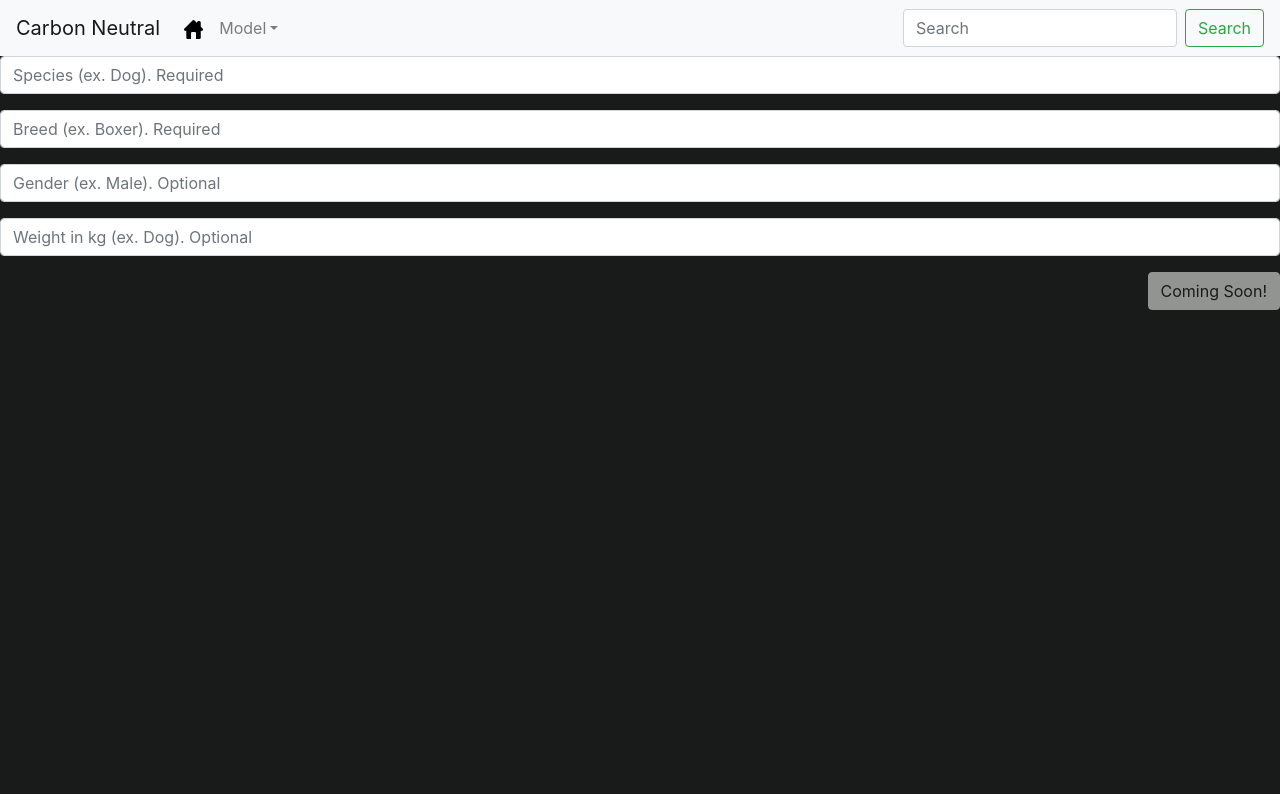
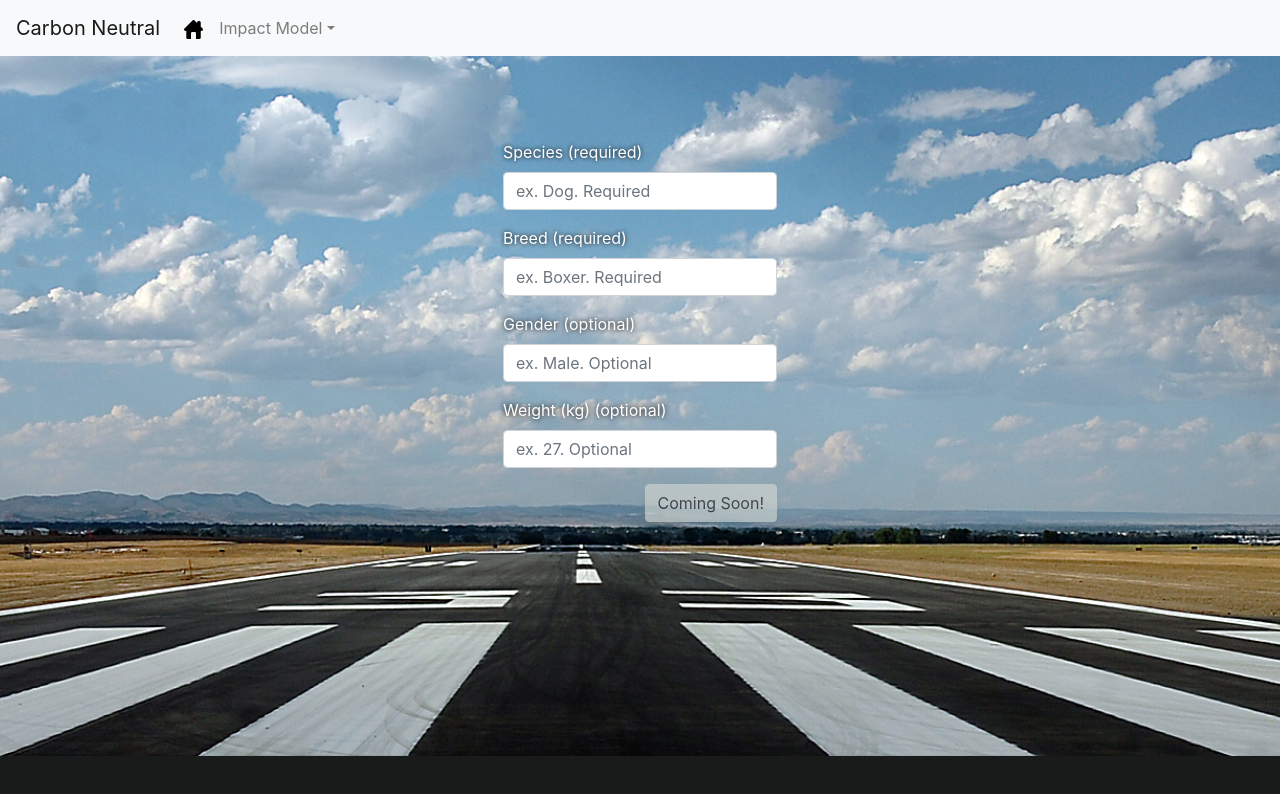
Before and after one commit to cgad/carbon-neutral, a React (Create React App) app in the folder client/: page /pet in a window 1280 px wide. Shown: the top 794 px of the page. Built offline with nearby package versions, Linux system fonts and the light colour scheme.

Commit message:
Edit navbar, pet and road trip page styling, homepage styling

```diff
--- a/client/public/styling/flight.css
+++ b/client/public/styling/flight.css
@@ -95,6 +95,7 @@
 .results {
   text-align: center;
   color: rgb(248, 248, 248);
+  font-size: 18px;
 }
 
 .list-group-item {
--- a/client/public/styling/footprint.css
+++ b/client/public/styling/footprint.css
@@ -22,3 +22,7 @@
 .dropdown-content {
   text-shadow: none;
 }
+
+#modelBtn {
+  font-size: 20px;
+}
--- a/client/src/components/Form/Dropdown.js
+++ b/client/src/components/Form/Dropdown.js
@@ -4,7 +4,7 @@ import "./Form.css";
 
 export const Dropdown = () => (
     <div className="dropdown">
-        <button className="dropbtn">Impact Model</button>
+        <button className="dropbtn" id="modelBtn">Impact Model</button>
         <div className="dropdown-content">
         {/* instead of anchor tags to react Link and import React, { Link } from "react"*/}
             {/* <a href="/roadtrip">Road Trip</a>
--- a/client/src/components/Nav/Nav.js
+++ b/client/src/components/Nav/Nav.js
@@ -14,7 +14,7 @@ const Nav = () => (
         </li>
         <li className="nav-item dropdown">
           <a className="nav-link dropdown-toggle" href="#" id="navbarDropdown" role="button" data-toggle="dropdown" aria-haspopup="true" aria-expanded="false">
-            Model
+            Impact Model
           </a>
           <div className="dropdown-menu" aria-labelledby="navbarDropdown">
             <a className="dropdown-item" href="/roadtrip">Road Trip</a>
@@ -23,10 +23,10 @@ const Nav = () => (
           </div>
         </li>
       </ul>
-      <form className="form-inline my-2 my-lg-0">
+      {/* <form className="form-inline my-2 my-lg-0">
         <input className="form-control mr-sm-2" type="search" placeholder="Search" aria-label="Search"></input>
         <button className="btn btn-outline-success my-2 my-sm-0" type="submit">Search</button>
-      </form>
+      </form> */}
     </div>
   </nav>
 )
--- a/client/src/pages/Flight/Flight.js
+++ b/client/src/pages/Flight/Flight.js
@@ -42,6 +42,7 @@ class Flight extends Component {
                 await this.setState({ current: res.data });
                 this.loadAllSearches();
             })
+            .then(console.log(this.current.results))
             .catch(err => console.log(err));
     };
 
@@ -83,7 +84,7 @@ class Flight extends Component {
                             onChange={this.handleInputChange}
                             value={this.state.destination}
                             name="destination"
-                            placeholder="ex. FLL"
+                            placeholder="ex. SYR"
                         />
                         {/* <label>Airline (optional)</label>
                         <Input
--- a/client/src/pages/Pet/Pet.js
+++ b/client/src/pages/Pet/Pet.js
@@ -42,38 +42,45 @@ class Pet extends Component {
         return (
             <main className="wrapper">
                 <Nav></Nav>
+                <section className="section parallax bg1">
                     <form>
+                        <label>Species (required)</label>
                         <Input
                             onChange={this.handleInputChange}
                             value={this.state.species}
                             name="species"
-                        placeholder="Species (ex. Dog). Required"
+                            placeholder="ex. Dog. Required"
                         />
+                        <label>Breed (required)</label>
                         <Input
                             onChange={this.handleInputChange}
                             value={this.state.breed}
                             name="breed"
-                        placeholder="Breed (ex. Boxer). Required"
+                            placeholder="ex. Boxer. Required"
                         />
+                        <label>Gender (optional)</label>
                         <Input
                             onChange={this.handleInputChange}
                             value={this.state.gender}
                             name="gender"
-                        placeholder="Gender (ex. Male). Optional"
+                            placeholder="ex. Male. Optional"
                         />
+                        <label>Weight (kg) (optional)</label>
                         <Input
                             onChange={this.handleInputChange}
                             value={this.state.weight}
                             name="weight"
-                        placeholder="Weight in kg (ex. Dog). Optional"
+                            placeholder="ex. 27. Optional"
                         />
                         <FormBtn
+                            // disabled when no species and breed
                             disabled={!(this.state.species && this.state.breed)}
                             onClick={this.handleFormSubmit}
                         >
                             Coming Soon!
                         </FormBtn>
                     </form>
+                </section>
             </main>
         )
     }
--- a/client/src/pages/Roadtrip/Roadtrip.js
+++ b/client/src/pages/Roadtrip/Roadtrip.js
@@ -82,7 +82,7 @@ class Roadtrip extends Component {
                             name="destination"
                             placeholder="ex. Syracuse, NY"
                         />
-                        <p>Car Details</p>
+                        <p><strong>Car Details</strong> (optional)</p>
                         <label>Year</label>
                         <Input
                             onChange={this.handleInputChange}
@@ -154,7 +154,6 @@ class Roadtrip extends Component {
                             </Row>
                         </Container>
                     ) : (<h3>No Results to Display</h3>)}
-
                 </section>
                  <section className="section parallax bg2">
                     <Container fluid>
@@ -162,7 +161,7 @@ class Roadtrip extends Component {
                             <Col size="md-2">
                             </Col>
                             <Col size="md-8">
-                                <h2>Roadtrip scope</h2>
+                                {/* <h2>Roadtrip scope</h2> */}
                             </Col>
                             <Col size="md-2">
                             </Col>
```
Lines whose indentation alone changed are shown as unchanged.
